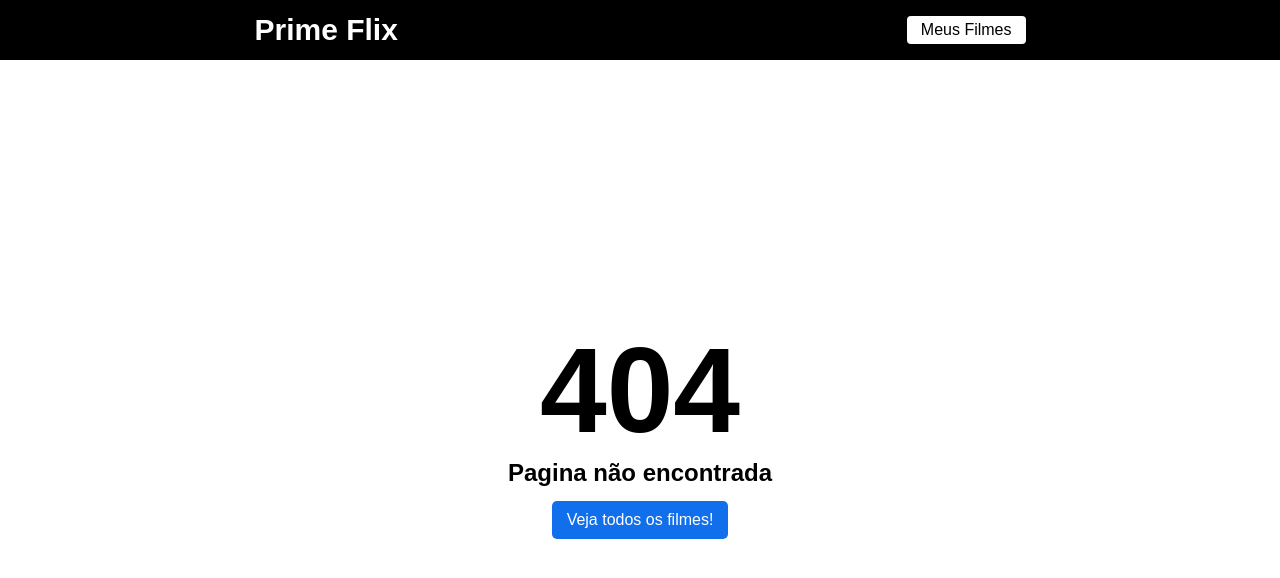
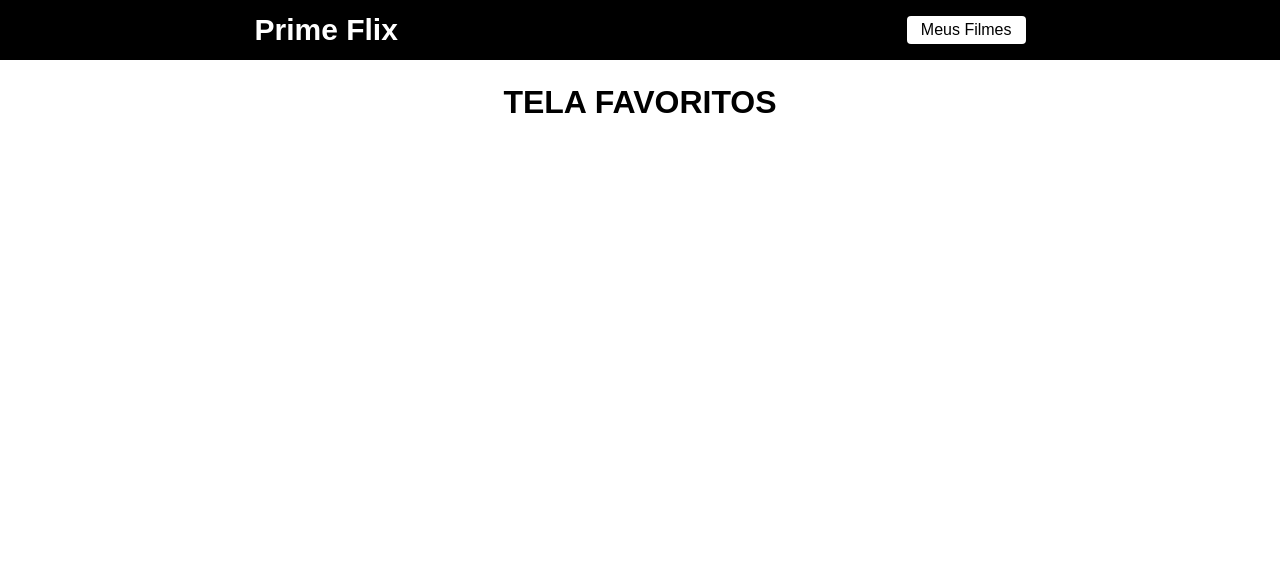
Before and after one commit to kaiqueef/Prime-Flix, a React (Create React App) app: page /favoritos in a window 1280 px wide. Before the commit this address had no page. Shown: the top 578 px of the page. Built offline with nearby package versions, Linux system fonts and the light colour scheme.

Commit message:
Adiciona página de favoritos

```diff
--- /dev/null
+++ b/src/pages/Favoritos/favoritos.css
@@ -0,0 +1,39 @@
+.my-movies {
+    margin-top: 24px;
+    display: flex;
+    flex-direction: column;
+    align-items: center;
+}
+
+.my-movies h1{
+    margin-bottom: 14px;
+}
+
+.my-movies span{
+    font-size: 18px;
+}
+
+.my-movies ul {
+    width: 720px;
+}
+
+.my-movies ul li {
+    list-style: none;
+    display: flex;
+    justify-content: space-between;
+    align-items: center;
+    margin-bottom: 14px;
+
+}
+
+.my-movies div {
+    display: flex;
+    justify-content: center;
+    align-items: center;
+}
+
+.my-movies div a {
+    text-decoration: none;
+    color:#116feb;
+    margin-right: 14px;
+}
--- /dev/null
+++ b/src/pages/Favoritos/index.js
@@ -0,0 +1,35 @@
+import { useEffect, useState } from 'react'
+import './favoritos.css'
+import { Link } from 'react-router-dom';
+
+function Favoritos(){
+
+    const [movies, setMovies] = useState([]);
+
+    useEffect(()=>{
+        const minhaLista = localStorage.getItem("@primeflix");
+        setMovies(JSON.parse(minhaLista) || [])
+    }, [])
+
+
+    return(
+        <div className='my-movies'>
+            <h1>TELA FAVORITOS</h1>
+            <ul>
+                {movies.map((item) => {
+                    return (
+                        <li key={item.id}>
+                            <span>{item.title}</span>
+                            <div>
+                                <Link to={`/filme/${item.id}`}>Ver detalhes</Link>
+                                <button>Excluir</button>
+                            </div>
+                        </li>
+                    )
+                })}
+            </ul>
+        </div>
+    )
+}
+
+export default Favoritos
--- a/src/routes.js
+++ b/src/routes.js
@@ -4,6 +4,7 @@
 import Filme from "./pages/Filme";
 import Header from './components/Header';
 import Erro from './pages/Erro';
+import Favoritos from './pages/Favoritos';
 
 function RoutesApp() {
     return(
@@ -12,6 +13,7 @@
             <Routes>
                 <Route path="/" element={<Home/>}></Route>
                 <Route path="/filme/:id" element={<Filme/>}></Route>
+                <Route path="/favoritos" element={<Favoritos/>}></Route>
 
                 <Route path="*" element={<Erro/>}></Route>
             </Routes>
```
